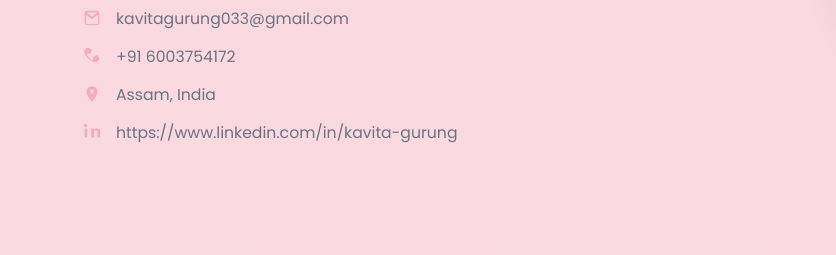
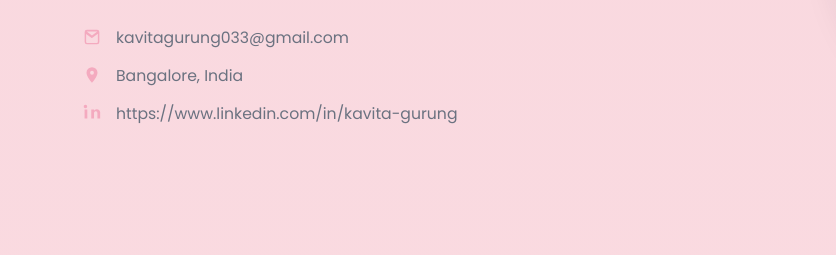
Before and after one commit to kavitagurung/kavita-portfolio, a plain HTML site: page index.html in a window 1280 px wide. Shown: the part 500-755 px from the top of the page, 0-836 px from the left. Drawn offline with Linux system fonts and the light colour scheme.

Commit message:
Add files via upload

```diff
--- a/index.html
+++ b/index.html
@@ -52,18 +52,10 @@
           <div class="contact-item">
             <span class="icon" aria-hidden="true">
               <svg viewBox="0 0 24 24" role="img" focusable="false">
-                <path d="M6.6 3.5c.5-.5 1.2-.6 1.8-.3l2.4 1.1c.7.3 1 1.2.7 1.9l-1 2.3a1.6 1.6 0 0 1-1.6.9c-.8-.1-1.6.2-2.1.8l-.4.4c1.3 2.5 3.4 4.6 5.9 5.9l.4-.4c.6-.6.9-1.4.8-2.1a1.6 1.6 0 0 1 .9-1.6l2.3-1c.7-.3 1.6 0 1.9.7l1.1 2.4c.3.6.2 1.4-.3 1.8l-1.2 1.2c-1 1-2.4 1.4-3.8 1.1-5.2-1.3-9.3-5.4-10.6-10.6-.3-1.4.1-2.8 1.1-3.8l1.2-1.2Z"/>
-              </svg>
-            </span>
-            <span>+91 6003754172</span>
-          </div>
-          <div class="contact-item">
-            <span class="icon" aria-hidden="true">
-              <svg viewBox="0 0 24 24" role="img" focusable="false">
                 <path d="M12 3.5a6 6 0 0 1 6 6c0 4.5-6 10.9-6 10.9S6 14 6 9.5a6 6 0 0 1 6-6Zm0 8.1a2.1 2.1 0 1 0 0-4.2 2.1 2.1 0 0 0 0 4.2Z"/>
               </svg>
             </span>
-            <span>Assam, India</span>
+            <span>Bangalore, India</span>
           </div>
           <div class="contact-item">
             <span class="icon" aria-hidden="true">
```
